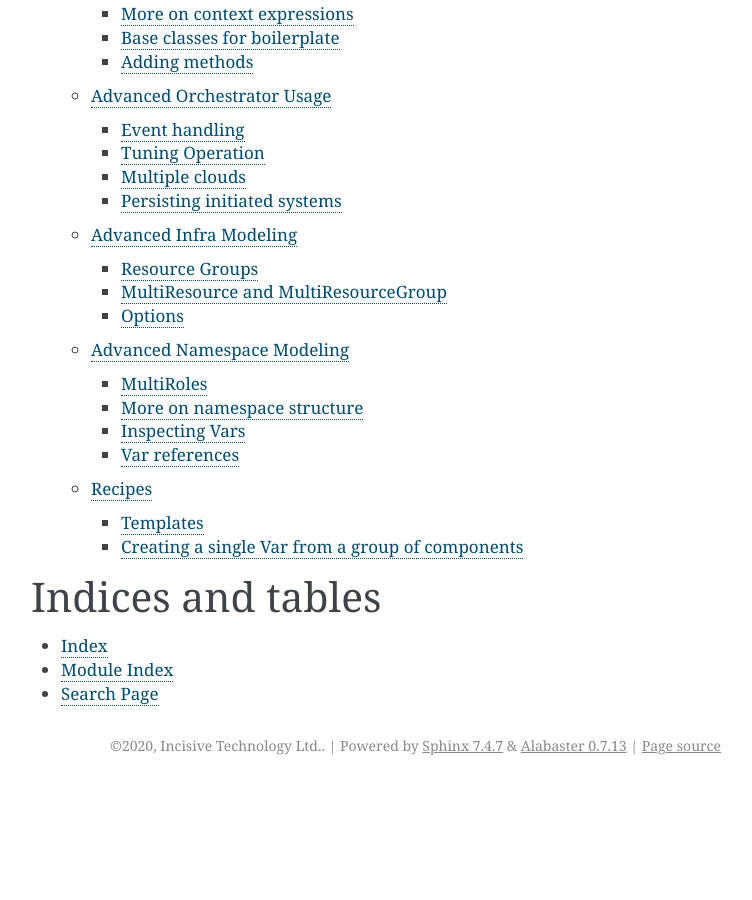
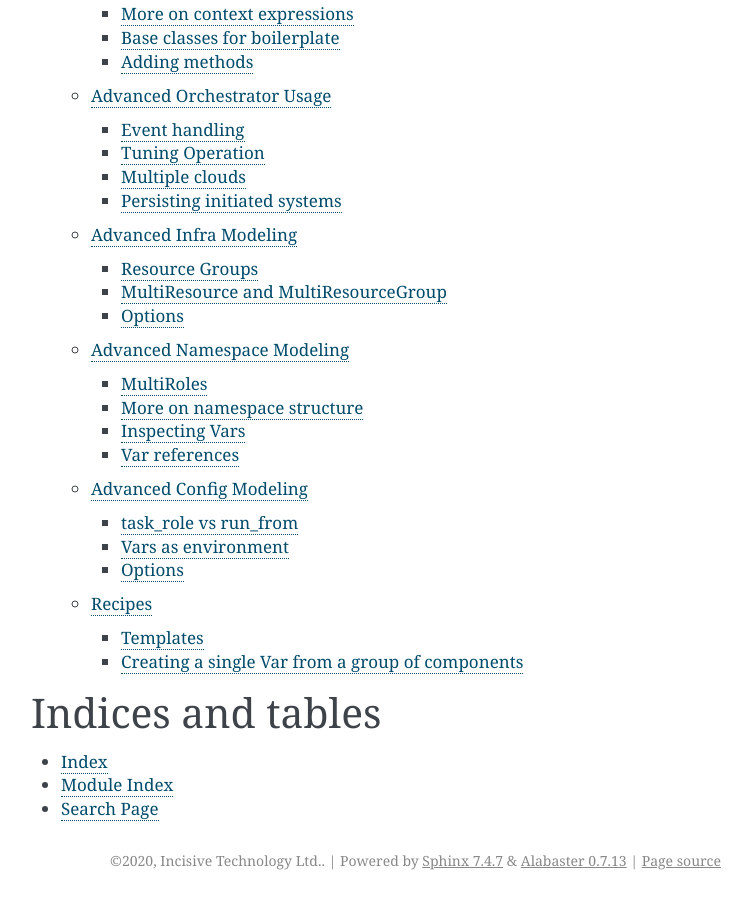
Before and after one commit to haxsaw/actuator-docs, a Sphinx documentation site: the page built from source/index.rst, in a window 1280 px wide and 900 px high, scrolled down 1343 px. Shown: the whole window, without its empty margins (389-1141 px from the left). Built offline with Sphinx 7.4.7, drawn with Linux system fonts in a browser that asks for light colours; before the commit the page ends 2128 px from its top, so only the background shows below that; some of the changed lines change nothing that is shown.

Commit message:
added the DrawIO file for the namespace diagram, and checkpointing the start of the config doc

```diff
--- /dev/null
+++ b/source/manual/advanced/config-advanced.rst
@@ -0,0 +1,66 @@
+**************************
+Advanced Config Modeling
+**************************
+
+Config models have a few more capabilities than infra and namespace models; this is due to:
+
+#.  Config models must be told explicitly about dependencies between model components.
+#.  Config models actually `query` namespace models for where to perform tasks.
+#.  Config models often need to carry out similar steps on multiple servers even if they play different roles in a
+    system.
+#.  The system you want to affect and from where you produce the effect aren't necessarily the same.
+
+So to dig into more advanced config modeling, we need to establish a few concepts first.
+
+=====================
+task_role vs run_from
+=====================
+
+Each task in a config model has two keyword arguments available, ``task_role`` and ``run_from``, both of which are a
+reference to a namespace Role (which can be either a model reference or context expression). The differences are
+important:
+
+-   ``task_role`` identifies what Role a task is aimed at impacting. This means that from the perspective of the Vars
+    that are made available for replacement, they are the ones available from the ``task_role``. Normally, this is also
+    where the task is to be executed. There are a few ways to determine the ``task_role``, the most common is to use
+    the ``task_role=`` keyword argument. Other ways will be described below.
+-   ``run_from``, an optional keyword argument, also identifies a Role, but in this case this is the role of where
+    the task to to be *executed*. The ``run_from`` Role doesn't impact any of the Var values that may be used when
+    running a task; those are still defined by the ``task_role``. The ``run_from`` Role simply defines a different
+    location from where to run the task. ``run_from`` Roles imply that Actuator will log into the ``run_from`` Role's
+    host to perform the task, but with the Vars from the ``task_role``.
+
+This arrangement provides certain flexibility in how to get work done that is pertinent to a specific Role. For
+instance, you can use a bastion as your ``run_from``, and thus only have limited contact with your infra, and through
+this host perform the rest of your configuration tasks for all hosts beyond the bastion.
+
+===================
+Vars as environment
+===================
+
+Namespace Vars perform two functions in config models:
+
+#.  They provide values for replacement expressions in template files and command strings.
+#.  They optionally can provide environment values for tasks that are run on the provisioned infra.
+
+So in essence, the set of Vars that are visible to a Role in a namespace can be used to populate the environment for
+any task that is run on a Role's host. Vars have an optional keyword argument, ``in_env`` (which defaults to True),
+that can be set to False to keep a Var from being put into a Task's environment. This is handy is you ever want to use
+a Var for a password that is specified at ``initiate_system()`` time but don't want it to show up in any process's
+environment.
+
+=======================
+Options
+=======================
+
+The ``actuator.config`` module defines the ``with_config_options()`` function that, if called from within a config
+model, can set the following options for the model:
+
+-   ``default_task_role``- This establishes a default Role to use for a task if it doesn't have an explicit
+    ``task_role`` set on it. Either a model reference or a context expression.
+-   ``remote_user``- This is a string that identifies a remote user name to use for remote access to a host
+    if one isn't set on the task itself.
+-   ``private_key_file``- string path to the private key file of a SSH keypair to use as a default private key for the
+    login user identified for a task
+-   ``default_run_from``- This establishes a default ``run_from`` Role for tasks, so unless a task specifies its
+    own ``run_from``, this will be the value used.
--- a/source/manual/advanced/index.rst
+++ b/source/manual/advanced/index.rst
@@ -9,4 +9,5 @@ Advanced Actuator Usage Techniques
    orch-advanced
    infra-advanced
    namespace-advanced
+   config-advanced
    recipes
```
Also changed, not shown: 2 other files.
